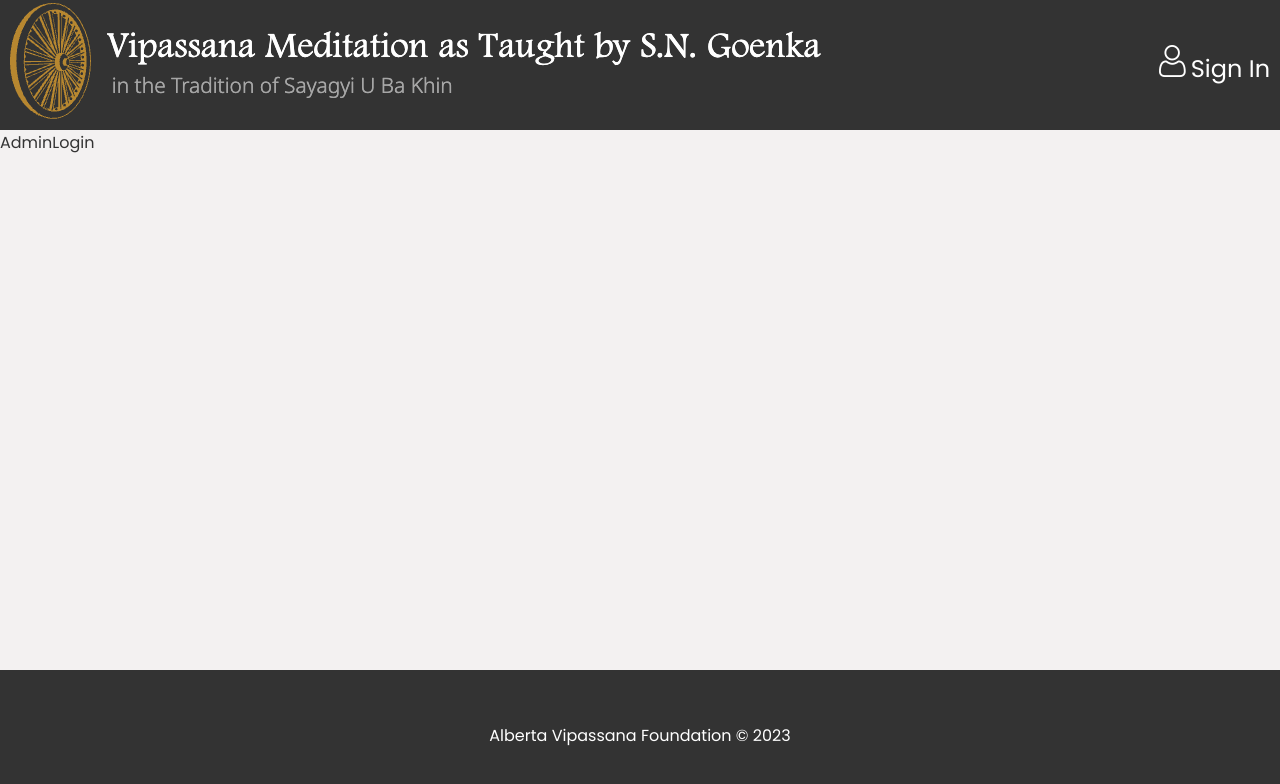
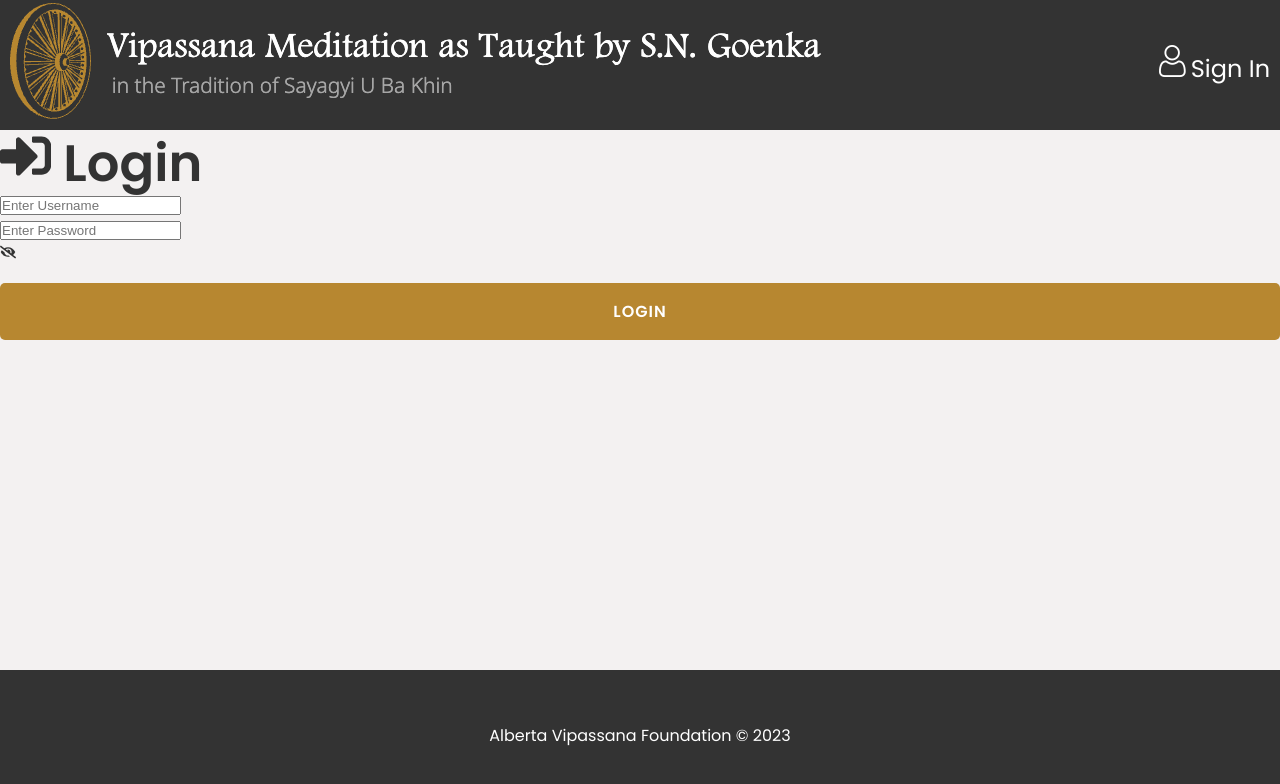
Before and after one commit to RobbieProkop/vipassana-feedback, a React (Vite) app in the folder frontend/: page /login in a window 1280 px wide. Shown: the top 784 px of the page. Built offline with nearby package versions, Linux system fonts and the light colour scheme.

Commit message:
working on frontend login

```diff
--- a/frontend/package.json
+++ b/frontend/package.json
@@ -13,6 +13,7 @@
     "axios": "^1.5.0",
     "react": "^18.2.0",
     "react-dom": "^18.2.0",
+    "react-icons": "^4.11.0",
     "react-router-dom": "^6.8.2",
     "sweetalert2": "^11.7.27"
   },
--- /dev/null
+++ b/frontend/src/constants.ts
@@ -0,0 +1,2 @@
+export const BASE_URL = "";
+export const USERS_URL = "/api/users";
--- a/frontend/src/pages/AdminLogin.tsx
+++ b/frontend/src/pages/AdminLogin.tsx
@@ -1,4 +1,75 @@
+import { FaSignInAlt, FaEye, FaEyeSlash } from "react-icons/fa";
+import { useState } from "react";
+import Spinner from "../components/Spinner/Spinner";
+import axios from "axios";
+
 const AdminLogin = () => {
-  return <div>AdminLogin</div>;
+  const [username, setUsername] = useState<string>("");
+  const [password, setPassword] = useState<string>("");
+  const [togglePassword, setTogglePassword] = useState<boolean>(false);
+
+  const onSubmit = async (e: React.FormEvent<HTMLFormElement>) => {
+    e.preventDefault();
+
+    const userData = {
+      username,
+      password,
+    };
+
+    await axios.post("/api/users/login", userData);
+    // dispatch(login(userData));
+  };
+
+  return (
+    <div className="container">
+      <section className="heading">
+        <h1>
+          <FaSignInAlt /> Login
+        </h1>
+      </section>
+      <section className="form">
+        <form onSubmit={onSubmit}>
+          <div className="form-group">
+            <input
+              type="text"
+              className="form-control"
+              id="username"
+              name="username"
+              value={username}
+              placeholder="Enter Username"
+              onChange={(e) => {
+                setUsername(e.target.value);
+              }}
+            />
+          </div>
+          <div className="form-group password-input">
+            <input
+              type={!togglePassword ? "password" : "text"}
+              className="form-control"
+              id="password"
+              name="password"
+              value={password}
+              placeholder="Enter Password"
+              onChange={(e) => {
+                setPassword(e.target.value);
+              }}
+            />
+            <div
+              className="password-icon"
+              onClick={() => setTogglePassword(!togglePassword)}
+            >
+              {!togglePassword && <FaEyeSlash />}
+              {togglePassword && <FaEye />}
+            </div>
+          </div>
+          <div className="form-group">
+            <button className="btn btn-block" type="submit">
+              Login
+            </button>
+          </div>
+        </form>
+      </section>
+    </div>
+  );
 };
 export default AdminLogin;
```
Also changed, not shown: 2 other files (tests, documents, lock files or other folders).
